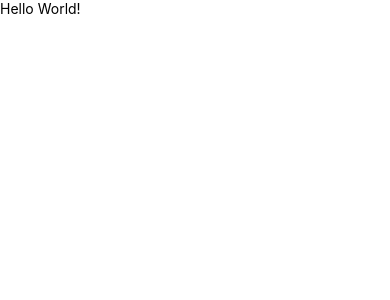
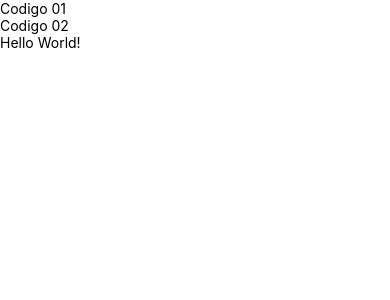
Before and after one commit to jvictordev7/Curso-React-Native, a React Native app in the folder exercicios/: screen / in a window 390 px wide. Shown: the top 300 px of the page. Built offline with nearby package versions, Linux system fonts and the light colour scheme.

Commit message:
Criei Multi.js

```diff
--- a/exercicios/src/App.js
+++ b/exercicios/src/App.js
@@ -1,10 +1,13 @@
 import React from "react";
 import { View } from 'react-native'
 
+import { Comp1, Comp2 } from "./components/Multi";
 import Primeiro from './components/Primeiro'
 
 export default () => (
   <View>
+      <Comp1 />
+      <Comp2 />
       <Primeiro />
   </View>
 )
--- /dev/null
+++ b/exercicios/src/components/Multi.js
@@ -0,0 +1,14 @@
+import React from "react";
+import { Text } from 'react-native'
+
+function Comp() {
+    return <Text>Comp #Oficial</Text>
+}
+
+export function Comp1() {
+    return <Text>Codigo 01</Text>
+}
+
+export function Comp2() {
+    return <Text>Codigo 02</Text>
+}
```
